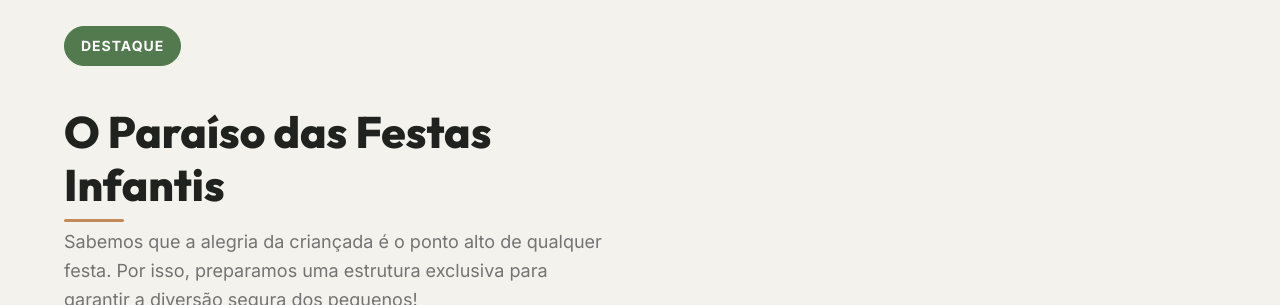
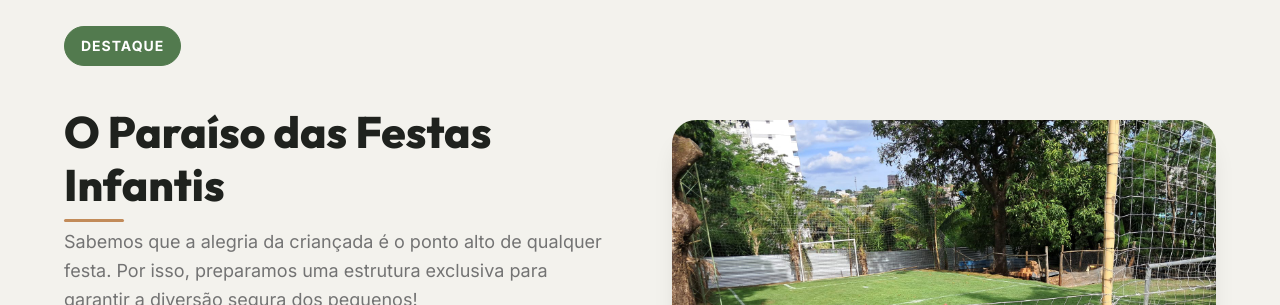
Before and after one commit to pplacerda07/ranchocentral, a website: page index.html in a window 1280 px wide. Shown: the part 1850-2155 px from the top of the page. Drawn offline with Linux system fonts and the light colour scheme.

Commit message:
fix: renomear arquivo da imagem e corrigir path

```diff
--- a/index.html
+++ b/index.html
@@ -135,7 +135,7 @@
                         </ul>
                     </div>
                     <div class="infantil-image">
-                        <img src="imagens/WhatsApp Image 2026-07-02 at 16.30.13.jpeg" alt="Campo de Futebol do Rancho Central">
+                        <img src="imagens/campo.jpeg" alt="Campo de Futebol do Rancho Central">
                     </div>
                 </div>
             </div>
```
Also changed, not shown: imagens/campo.jpeg (added).
